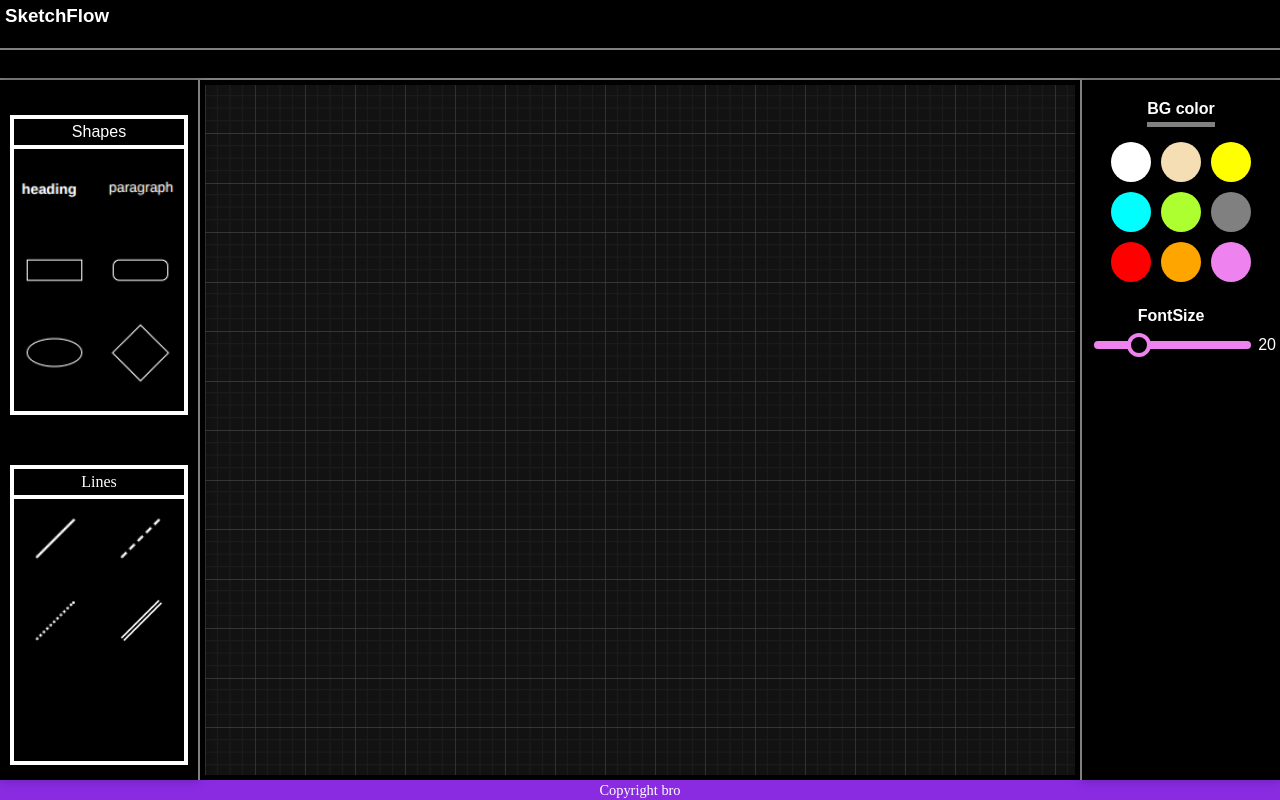
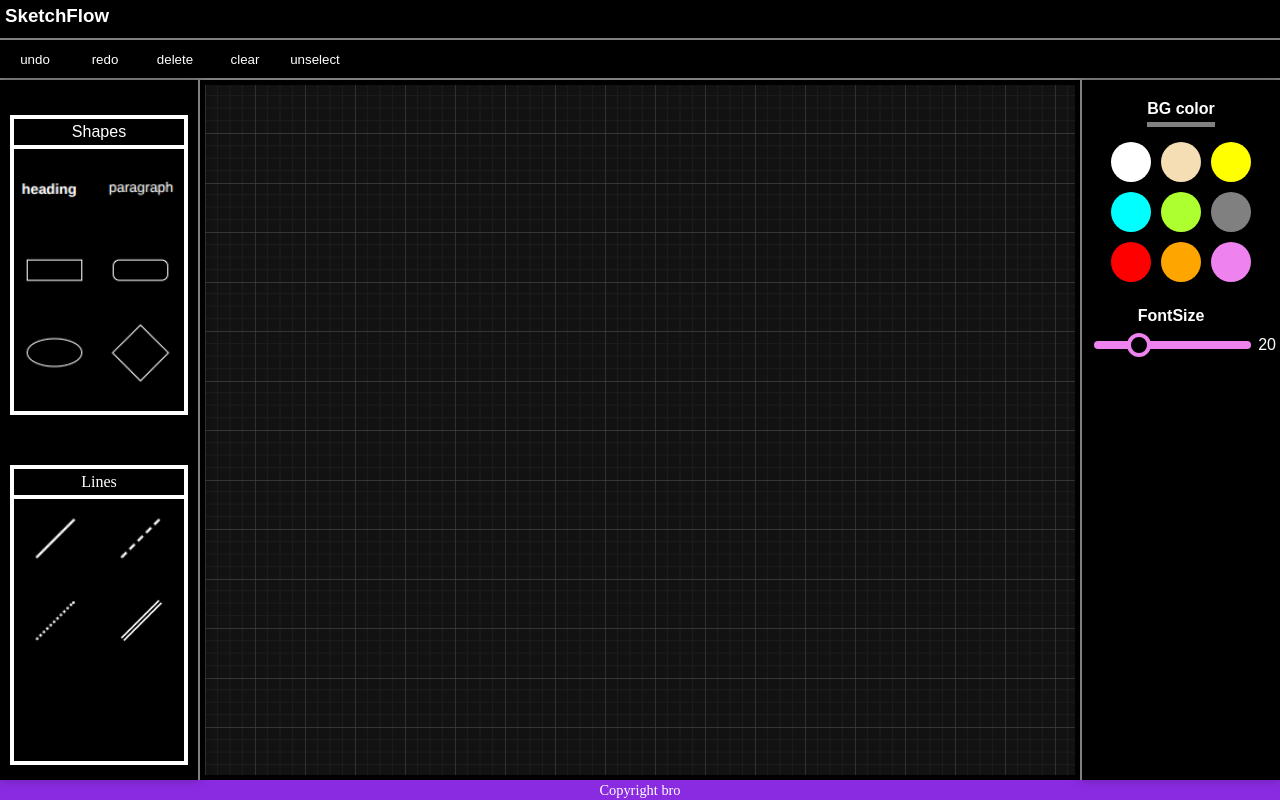
Before and after one commit to SivaPA08/Sketchflow, a React (Vite) app: page / in a window 1280 px wide. Built offline with nearby package versions, Linux system fonts and the light colour scheme.

Commit message:
done the operation button

```diff
--- a/src/App.tsx
+++ b/src/App.tsx
@@ -153,7 +153,13 @@ export default function App() {
     <div className="bdy">
       <header className="topbar">
         <h3>SketchFlow</h3>
-        <div className="operations"></div>
+        <div className="operations">
+          <button>undo</button>
+          <button>redo</button>
+          <button>delete</button>
+          <button>clear</button>
+          <button>unselect</button>
+        </div>
       </header>
 
       <aside className="leftbar">
--- a/src/styles/topbar.css
+++ b/src/styles/topbar.css
@@ -11,8 +11,21 @@
 .topbar .operations{
     position: absolute;
     width: 100%;
-    height: 30px;
+    height: 40px;
     border-top: 2px solid grey;
     bottom: 0;
+    display: flex;
+    align-items: center;
 
 }
+.topbar .operations button{
+    width: 70px;
+    height: 30px;
+    background-color: black;
+    color: white;
+    border: none;
+}
+.topbar .operations button:hover{
+    border: 1px solid grey;
+    border-radius: 5px;
+}
```
